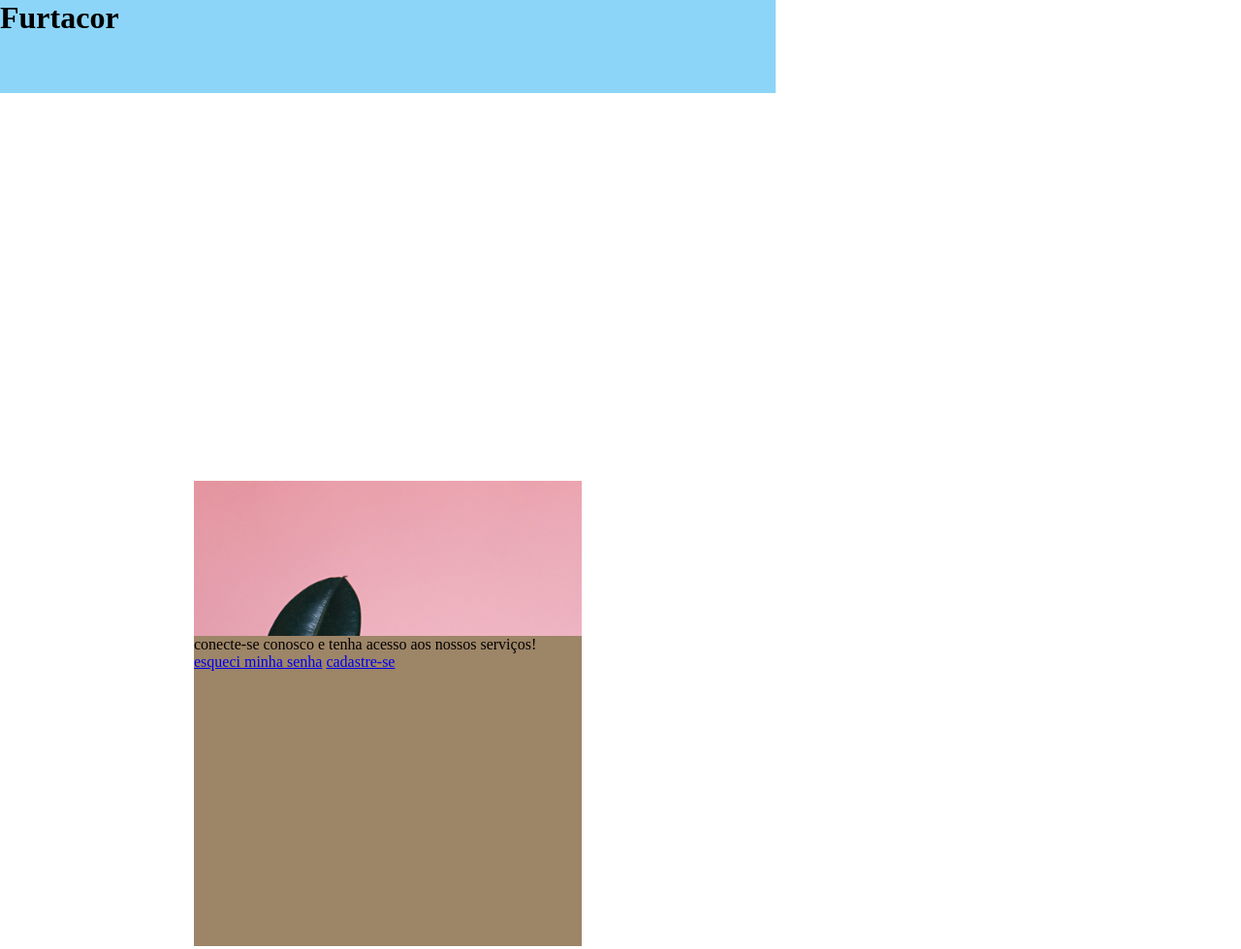
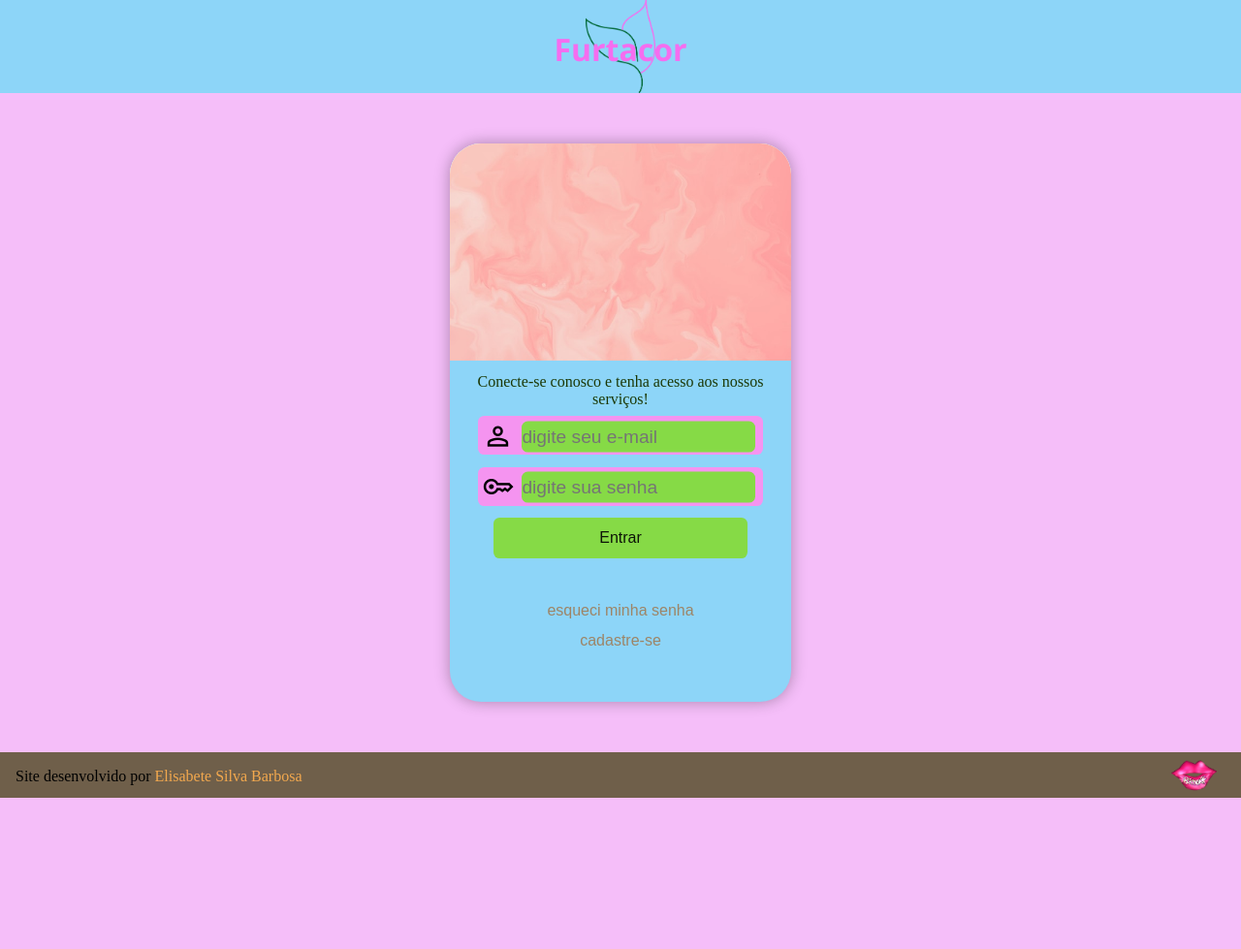
Before and after one commit to Elisabsb/projeto-site-de-login, a plain HTML site: page index.html in a window 1280 px wide. Shown: the top 979 px of the page at 97% size. After the commit the page ends 823 px from the top, so only its background shows below. Drawn offline with nearby package versions, Linux system fonts and the light colour scheme; a web font is replaced by a local one.

Commit message:
finalização do projeto

```diff
--- a/index.html
+++ b/index.html
@@ -1,6 +1,9 @@
 <!DOCTYPE html>
 <html lang="pt-br">
 <head>
+
+    <link rel="shortcut icon" href="favicon.ico" type="image/x-icon">
+
     <meta charset="UTF-8">
     <meta name="viewport" content="width=device-width, initial-scale=1.0">
     <title>Login Furtacor</title>
@@ -14,27 +17,45 @@
     <link rel="preconnect" href="https://fonts.gstatic.com" crossorigin>
     <link href="https://fonts.googleapis.com/css2?family=Palanquin+Dark:wght@600&family=Paprika&display=swap" rel="stylesheet">
 
+    <link href="https://fonts.googleapis.com/css2?family=Material+Symbols+Outlined" rel="stylesheet" />
+
 </head>
 <body>
     <header>
         <h1>Furtacor</h1>
-        <img src="imagens/logo-img.png" alt="logo furtacor">
+        <div id="logo">
+        </div>
     </header>
         <main>
             <section id="menu">
                 <div id="image">
                 </div>
-            <div id="login">
-                <p>conecte-se conosco e tenha acesso aos nossos serviços!</p>
+                <div id="form">
+                    <p>Conecte-se conosco e tenha acesso aos nossos serviços!</p>
                     <form action="login.php" method="post"></form>
-                <a href="#">esqueci minha senha</a>
-                <a href="#">cadastre-se</a>
+                        <div class="login">
+                            <span class="material-symbols-outlined">
+                                person
+                                </span>
+                            <input type="email" name="login" id="ilogin" placeholder="digite seu e-mail" autocomplete="email">
+                            <label for="ilogin">Login</label>
+                        </div>
+                        <div class="login">
+                            <span class="material-symbols-outlined">
+                                key
+                                </span>
+                            <input type="password" name="senha" id="isenha" placeholder="digite sua senha">
+                            <label for="isenha">Senha</label>
+                        </div>
+                        <input type="submit" value="Entrar">
+                    <a href="#" class="links">esqueci minha senha</a>
+                    <a href="#" class="links">cadastre-se</a>
                 </div>
             </section>
         </main>
 
     <footer>
-        <p>Site desenvolvido por Elisabete Silva Barbosa</p>
+        <p>Site desenvolvido por <span class="dev">Elisabete Silva Barbosa</span></p>
         <img src="imagens/brookelipsblack.png" alt="logo brooke">
     </footer>
 
--- a/style.css
+++ b/style.css
@@ -7,27 +7,29 @@
     box-sizing: border-box;
 }
 
-html {
+body, html {
     background-color: #F5BEF9;
-    width: 100vh;
-    height: 100vw;
+    width: 100vw;
+    height: 85vh;
 }
 
 header {
-    background-color: #8DD5F8;
-    width: 100vh;
+    background: #8DD5F8 url(imagens/logo-img.png) no-repeat;
+    background-size: contain;
+    background-position: 50%;
+    width: 100vw;
     height: 6rem;
+    text-align: center;
+    padding-top: 1.8rem;
+    font-family: 'Palanquin Dark', 'Segoe UI', Tahoma, Geneva, Verdana, sans-serif;
+    color:#F56DEF;
 }
 
-header img {
-    display: none;
-}
-
-main, html {
+main {
     position: relative;
-    background-color: #ffffff;
-    width: 100vh;
-    height: 100vw;
+    background-color: rgb(245, 190, 249);
+    width: 100vw;
+    height: 85vh;
 }
 
 section#menu {
@@ -35,25 +37,116 @@ section#menu {
     top: 50%;
     left: 50%;
     transform: translate(-50%, -50%);
-    background-color: #9D8567;
-    width: 25rem;
-    height: 30rem;
+    background-color: #8DD5F8;
+    width: 22rem;
+    height: 36rem;
+    border-radius: 2rem;
+    box-shadow: 0rem 0rem 1rem rgba(0, 0, 0, 0.308);
+    overflow: hidden;
+    display: block;
+    font-family: 'Paprika','Times New Roman', Times, serif;
 
 }
 
 
 div#image {
-    background: white url(imagens/plantaNoRosa.jpg) no-repeat;
-    background-size: cover;
-    height: 10rem;
+    background: white url(imagens/pink-back-small.jpg) no-repeat;
+    background-size:cover;
+    height: 14rem;
+    display: block;
+}
+
+div#form {
+    padding-left: 0.8rem;
+    padding-right: 0.8rem;
+}
+div#form > p {
+    color: #1b3805;
+}
+
+div.login {
+    display: inline-block;
+    background-color: #f594f0;
+    width: 90%;
+    height: 2.5rem;
+    border-radius: 0.4rem;
+    margin-left: 1rem;
+    margin-bottom: 0.8rem;
+}
+
+div.login label {
+    display: none;
+}
+
+div.login input {
+    border: none;
+    border-radius: 0.4rem;
+    font-size: 1.2rem;
+    width: 82%;
+    height: 2rem;
+    transform: translateY(-0.59rem);
+    background-color: #86da46;
+
+}
+
+div.login span {
+    font-size: 2em;
+    padding: 0.3rem;
+}
+
+input[type=submit] {
+    width: 80%;
+    height: 2.6rem;
+    display: block;
+    margin: auto;
+    font-size: 1em;
+    cursor: pointer;
+    background-color: #86da46;
+    border: none;
+    border-radius: 0.4rem;
+    color: rgba(0, 0, 0, 0.900);
+}
+
+input[type=submit]:hover {
+    background-color: #f594f0;
+    color: white;
+    animation: ;
+}
+
+a.links {
+    text-decoration: none;
+    display: block;
+    text-align: center;
+    margin: 0.8rem 0rem;
+    font-size: 1rem;
+    font-family: Arial, Helvetica, sans-serif;
+    transform: translateY(2rem);
+    color: #9D8567;
+}
+
+a.links:visited {
+    color: #9D8567;
 }
 
 footer {
     position: absolute;
-    background-color: #6F5F4A;
-    width: 100vh;
-    height: 2.5rem;
+    background: #6F5F4A url(imagens/brookelipsblack.png) no-repeat;
+    background-size: contain;
+    background-position: 98%;
+    width: 100vw;
+    height: 2.94rem;
+    padding: 1rem 0rem 0rem 1rem;
 }
+
+span.dev {
+    color: #F2A84E;
+}
+
 footer img {
     display: none;
 }
+
+div#form p {
+    text-align: center;
+    padding: 0.8rem 0rem 0.5rem 0rem;
+}
```
Also changed, not shown: favicon.ico (added), imagens/pink-back-medium.jpg (added), imagens/pink-back-small.jpg (added). Lines whose indentation alone changed are shown as unchanged.
